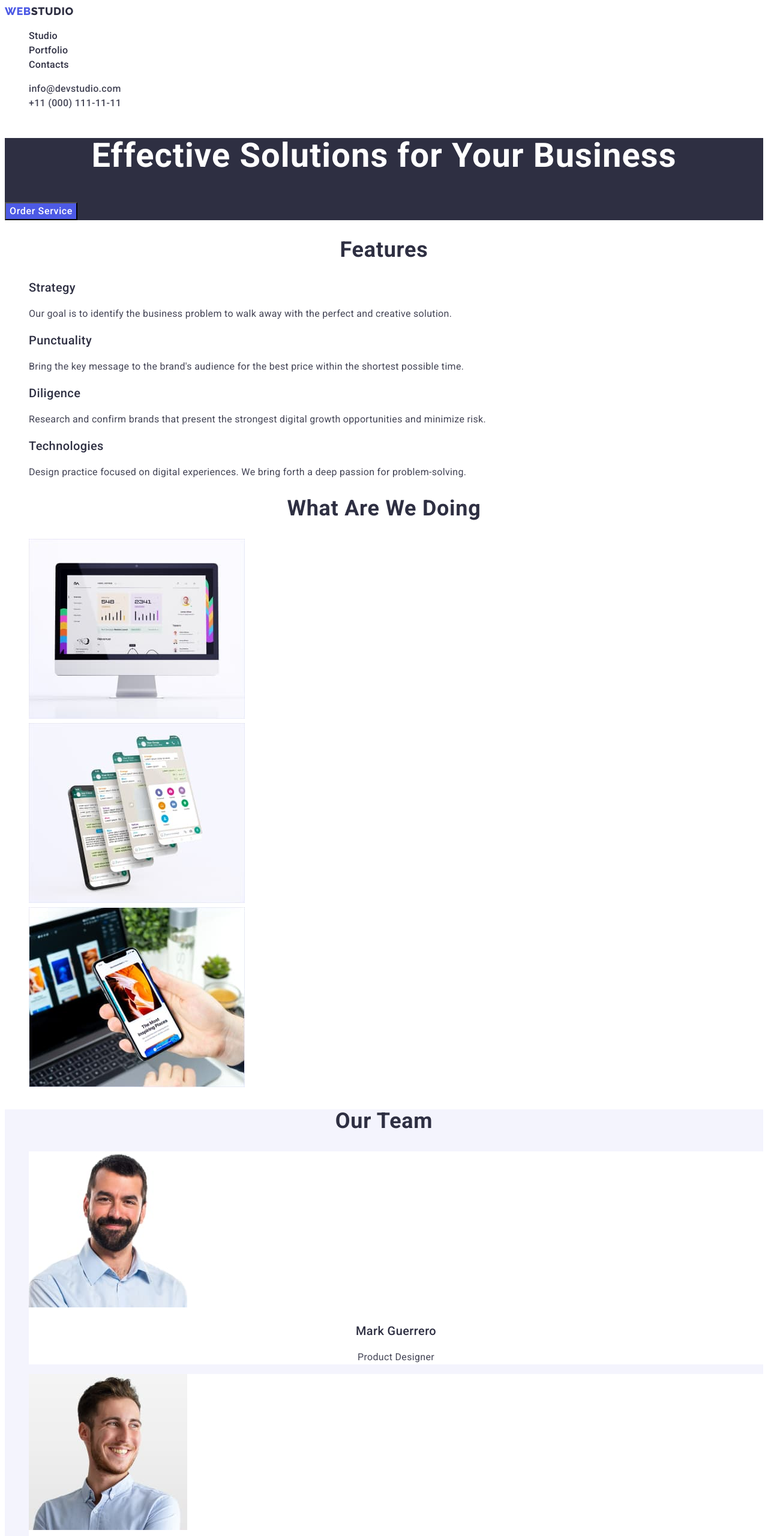
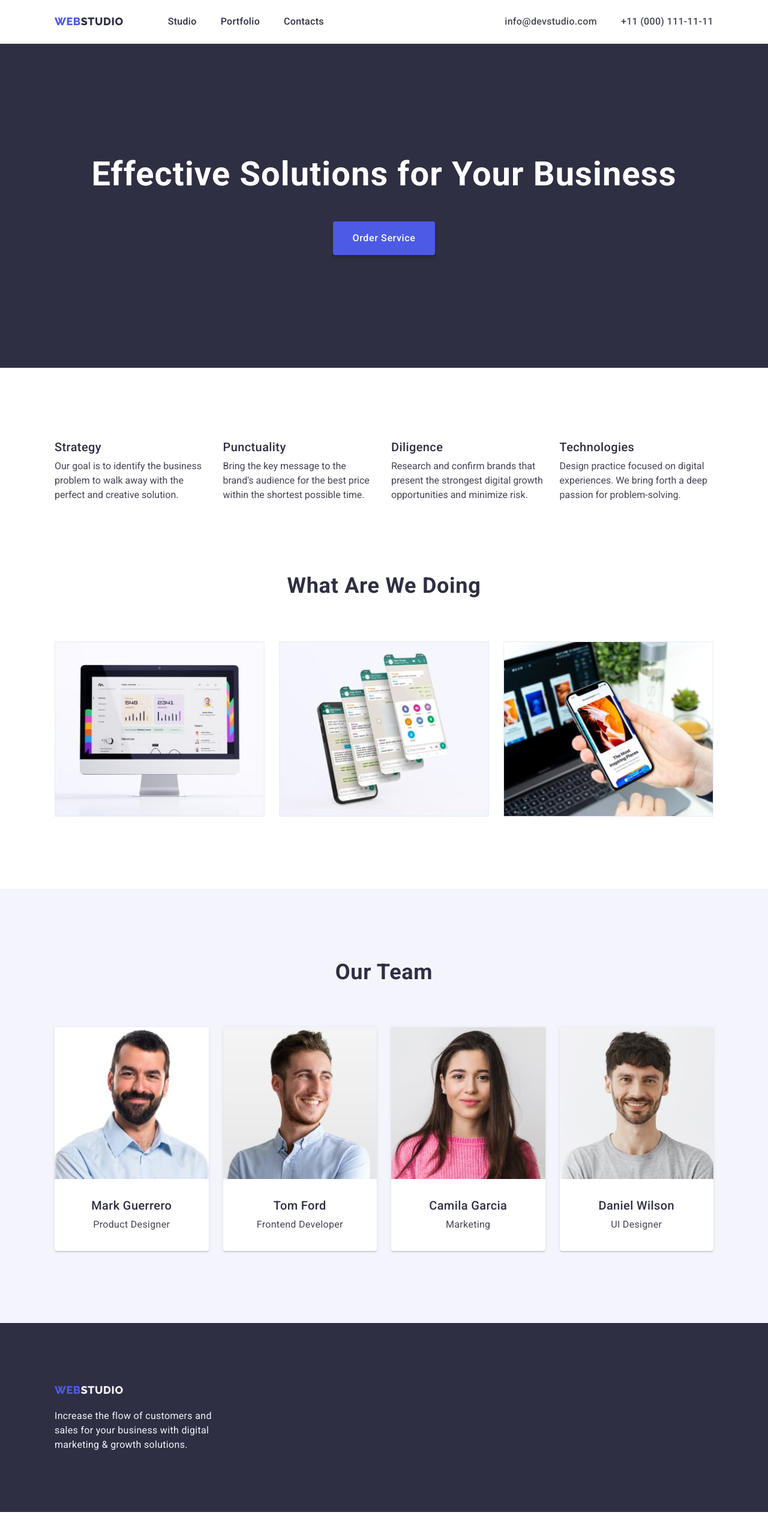
Before and after one commit to VladDlogush/goit-markup-hw-03, a plain HTML site: page index.html in a window 1280 px wide. Shown: the top 2560 px of the page at 60% size. After the commit the page ends 2520 px from the top, so only its background shows below. Drawn offline with nearby package versions, Linux system fonts and the light colour scheme.

Commit message:
The first view of my app

```diff
--- a/css/styles.css
+++ b/css/styles.css
@@ -16,7 +16,7 @@
   --slate-color: #434455;
   --light-slate-color: #8e8f99;
   --accent-color: #e7e9fc;
-  --white-color: #FFFFFF;
+  --white-color: #ffffff;
   --success-color: #31d0aa;
   --modal-bg-color: #fcfcfc;
   --active-bg-color: #404bbf;
@@ -44,12 +44,39 @@ body {
   line-height: 1.5;
 }
 
+ul {
+  padding: 0;
+  margin: 0;
+}
+
 .list {
   list-style: none;
 }
 
 .btn {
   cursor: pointer;
+}
+
+.container {
+  width: 1128px;
+  padding: 0 15px;
+  margin: 0 auto;
+}
+
+img {
+  display: block;
+  max-width: 100%;
+  height: auto;
+}
+
+p,
+h1,
+h2,
+h3,
+h4,
+h5,
+h6 {
+  margin: 0;
 }
 
 /**
@@ -60,8 +87,23 @@ body {
   |============================
 */
 
+.header {
+  border-bottom: 1px solid var(--accent-color);
+}
+
 .background {
   background-color: var(--white-color);
+}
+
+.header-container {
+  display: flex;
+  align-items: center;
+}
+
+.header-navigation {
+  display: flex;
+  align-items: center;
+  margin-right: auto;
 }
 
 .logo {
@@ -72,6 +114,7 @@ body {
   line-height: 1.17;
   letter-spacing: 0.03em;
   text-transform: uppercase;
+  margin-right: 74px;
 }
 
 .link {
@@ -82,12 +125,21 @@ body {
   color: var(--navy-blue-color);
 }
 
+.header-list {
+  display: inline-flex;
+  align-items: flex-start;
+  gap: 40px;
+}
+
 .header-link {
+  display: block;
   color: var(--navy-blue-color);
   font-weight: var(--medium-weight);
   font-size: var(--medium-size);
   line-height: 1.5;
   letter-spacing: 0.02em;
+  padding-top: 24px;
+  padding-bottom: 24px;
 }
 
 .header-link:hover,
@@ -103,7 +155,6 @@ body {
   color: var(--slate-color);
 }
 
-
 /**
   |============================
   | First Container styles
@@ -111,6 +162,8 @@ body {
 */
 
 .first-container {
+  padding-top: 188px;
+  padding-bottom: 188px;
   letter-spacing: 0.02em;
 }
 
@@ -125,6 +178,7 @@ body {
   font-weight: var(--bold-weight);
   line-height: 1.07;
   letter-spacing: 0.02em;
+  margin-bottom: 48px;
 }
 
 .first-container-btn {
@@ -135,6 +189,12 @@ body {
   font-weight: var(--medium-weight);
   line-height: inherit;
   letter-spacing: 0.04em;
+  border-radius: 4px;
+  box-shadow: 0px 4px 4px 0px rgba(0, 0, 0, 0.15);
+  padding: 16px 32px;
+  margin: 0 auto;
+  border: none;
+  display: flex;
 }
 
 .first-container-btn:hover,
@@ -150,16 +210,40 @@ body {
 
 .second-container {
   letter-spacing: 0.02em;
+  padding-top: 120px;
+}
+
+.second-container-list {
+  display: flex;
+  justify-content: center;
+  gap: 24px;
+}
+
+.second-container-item {
+  width: 264px;
 }
 
 .title {
   color: var(--navy-blue-color);
   text-align: center;
   font-size: 36px;
-  font-weight: var(--bold-weight);
   line-height: 1.11;
   letter-spacing: 0.02em;
   text-transform: capitalize;
+  margin-bottom: 72px;
+}
+
+.visually-hidden {
+  position: absolute;
+  width: 1px;
+  height: 1px;
+  margin: -1px;
+  border: 0;
+  padding: 0;
+  white-space: nowrap;
+  clip-path: inset(100%);
+  clip: rect(0 0 0 0);
+  overflow: hidden;
 }
 
 .item-title {
@@ -168,11 +252,28 @@ body {
   font-weight: var(--medium-weight);
   line-height: 1.2;
   letter-spacing: 0.02em;
+  margin-bottom: 8px;
 }
 
 .text {
   color: var(--slate-color);
-  letter-spacing: 0.02em;
+  letter-spacing: 0;
+}
+
+/**
+  |============================
+  | Third Container styles
+  |============================
+*/
+
+.third-container {
+  padding-top: 120px;
+  padding-bottom: 120px;
+}
+
+.third-container-list {
+  display: flex;
+  gap: 24px;
 }
 
 /**
@@ -184,10 +285,27 @@ body {
 .fourth-container {
   background-color: var(--cloud-color);
   letter-spacing: 0.02em;
+  padding-top: 120px;
+  padding-bottom: 120px;
+}
+
+.fourth-container-list {
+  display: flex;
+  align-items: center;
+  gap: 24px;
 }
 
 .fourth-container-item {
   background-color: var(--white-color);
+  border-radius: 0px 0px 4px 4px;
+  box-shadow: 0px 2px 1px 0px rgba(46, 47, 66, 0.08),
+    0px 1px 1px 0px rgba(46, 47, 66, 0.16),
+    0px 1px 6px 0px rgba(46, 47, 66, 0.08);
+}
+
+.description {
+  margin-top: 32px;
+  margin-bottom: 32px;
 }
 
 .name,
@@ -202,6 +320,11 @@ body {
   |============================
 */
 
+.footer {
+  padding-top: 101px;
+  padding-bottom: 100px;
+}
+
 .footer-logo-accent {
   color: var(--cloud-color);
 }
@@ -209,6 +332,8 @@ body {
 .footer-text {
   color: var(--cloud-color);
   letter-spacing: 0.02em;
+  margin-top: 18px;
+  width: 264px;
 }
 
 /**
@@ -218,6 +343,19 @@ body {
   | Categories styles
   |============================
 */
+
+.categories-container {
+  padding-top: 96px;
+  padding-bottom: 120px;
+}
+
+.categories-container-list {
+  display: flex;
+  align-items: center;
+  justify-content: center;
+  gap: 24px;
+  margin-bottom: 72px;
+}
 
 .categories-container-btn {
   border: 1px solid var(--accent-color);
@@ -229,10 +367,34 @@ body {
   font-weight: 500;
   line-height: 1.5;
   letter-spacing: 0.04em;
+  padding: 12px 24px;
+  border-radius: 4px;
+  box-shadow: 0px 2px 2px 0px rgba(0, 0, 0, 0.12),
+    0px 2px 1px 0px rgba(0, 0, 0, 0.08), 0px 3px 1px 0px rgba(0, 0, 0, 0.1);
 }
 
 .categories-container-btn:hover,
 .categories-container-btn:focus {
   background-color: var(--active-bg-color);
   color: var(--white-color);
+  border-color: var(--active-bg-color);
 }
+
+.cards-container-list {
+  display: flex;
+  flex-wrap: wrap;
+  align-items: center;
+  row-gap: 48px;
+  column-gap: 24px;
+}
+
+.cards-container-item {
+  width: calc((100% - 24px * 2) / 3);
+  border: 1px solid var(--accent-color);
+}
+
+.description-card {
+  margin-top: 32px;
+  margin-bottom: 32px;
+  padding-left: 16px;
+}
--- a/index.html
+++ b/index.html
@@ -11,10 +11,15 @@
       href="https://fonts.googleapis.com/css2?family=Raleway:wght@800&family=Roboto:wght@400;500;700;900&display=swap"
       rel="stylesheet"
     />
+    <link
+      rel="stylesheet"
+      href="https://cdnjs.cloudflare.com/ajax/libs/modern-normalize/2.0.0/modern-normalize.min.css"
+    />
     <link rel="stylesheet" href="./css/styles.css" />
   </head>
   <body>
     <header class="header background">
+      <div class="header-container container">
         <nav class="header-navigation">
           <a class="logo link" href="./index.html" target="_blank">
             Web<span class="header-logo-accent">Studio</span>
@@ -26,7 +31,11 @@
               </a>
             </li>
             <li class="header-item">
-            <a class="header-link link" href="./portfolio.html" target="_blank">
+              <a
+                class="header-link link"
+                href="./portfolio.html"
+                target="_blank"
+              >
                 Portfolio
               </a>
             </li>
@@ -55,24 +64,28 @@
             </li>
           </ul>
         </address>
+      </div>
     </header>
     <main class="main">
       <section class="first-container second-background">
+        <div class="container">
           <h1 class="first-container-title">
             Effective Solutions for Your Business
           </h1>
           <button class="first-container-btn btn" type="button">
             Order Service
           </button>
+        </div>
       </section>
       <section class="second-container background">
-        <h2 class="title">Features</h2>
+        <div class="container">
+          <h2 class="title visually-hidden">Features</h2>
           <ul class="second-container-list list">
             <li class="second-container-item">
               <h3 class="item-title">Strategy</h3>
               <p class="text">
-              Our goal is to identify the business problem to walk away with the
-              perfect and creative solution.
+                Our goal is to identify the business problem to walk away with
+                the perfect and creative solution.
               </p>
             </li>
             <li class="second-container-item">
@@ -97,8 +110,10 @@
               </p>
             </li>
           </ul>
+        </div>
       </section>
       <section class="third-container background">
+        <div class="container">
           <h2 class="title">What are we doing</h2>
           <ul class="third-container-list list">
             <li class="third-container-item">
@@ -129,8 +144,10 @@
               />
             </li>
           </ul>
+        </div>
       </section>
       <section class="fourth-container">
+        <div class="container">
           <h2 class="title">Our Team</h2>
           <ul class="fourth-container-list list">
             <li class="fourth-container-item">
@@ -140,8 +157,10 @@
                 alt="Mark Guerrero works as a Product Designer"
                 width="264"
               />
+              <div class="description">
                 <h3 class="item-title name">Mark Guerrero</h3>
                 <p class="specialty text">Product Designer</p>
+              </div>
             </li>
             <li class="fourth-container-item">
               <img
@@ -150,8 +169,10 @@
                 alt="Tom Ford works as a Frontend Developer"
                 width="264"
               />
+              <div class="description">
                 <h3 class="item-title name">Tom Ford</h3>
                 <p class="specialty text">Frontend Developer</p>
+              </div>
             </li>
             <li class="fourth-container-item">
               <img
@@ -160,8 +181,10 @@
                 alt="Camila Garcia works as a Marketer"
                 width="264"
               />
+              <div class="description">
                 <h3 class="item-title name">Camila Garcia</h3>
                 <p class="specialty text">Marketing</p>
+              </div>
             </li>
             <li class="fourth-container-item">
               <img
@@ -170,20 +193,25 @@
                 alt="Daniel Wilson works as a UI Designer"
                 width="264"
               />
+              <div class="description">
                 <h3 class="item-title name">Daniel Wilson</h3>
                 <p class="specialty text">UI Designer</p>
+              </div>
             </li>
           </ul>
+        </div>
       </section>
     </main>
     <footer class="footer second-background">
+      <div class="container">
         <a class="logo link" href="./index.html" target="_blank">
           Web<span class="footer-logo-accent">Studio</span>
         </a>
         <p class="footer-text">
-        Increase the flow of customers and sales for your business with digital
-        marketing & growth solutions.
+          Increase the flow of customers and sales for your business with
+          digital marketing & growth solutions.
         </p>
+      </div>
     </footer>
   </body>
 </html>
```
Also changed, not shown: portfolio.html (+46 -14 lines). Lines whose indentation alone changed are shown as unchanged.
